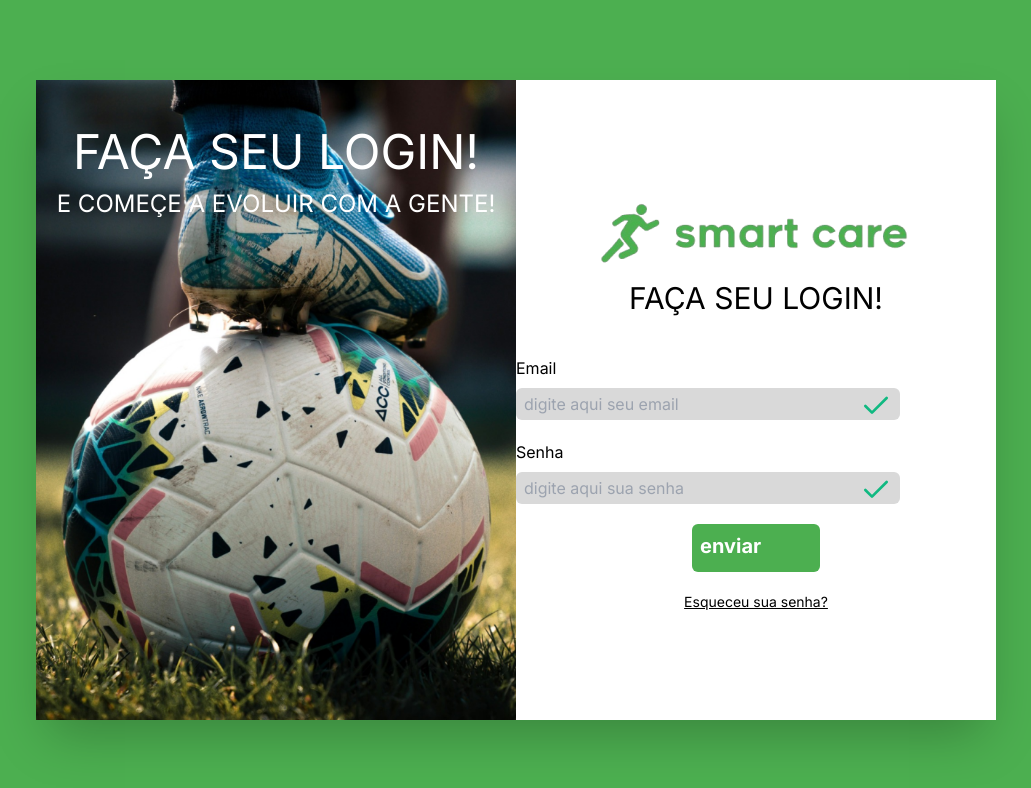
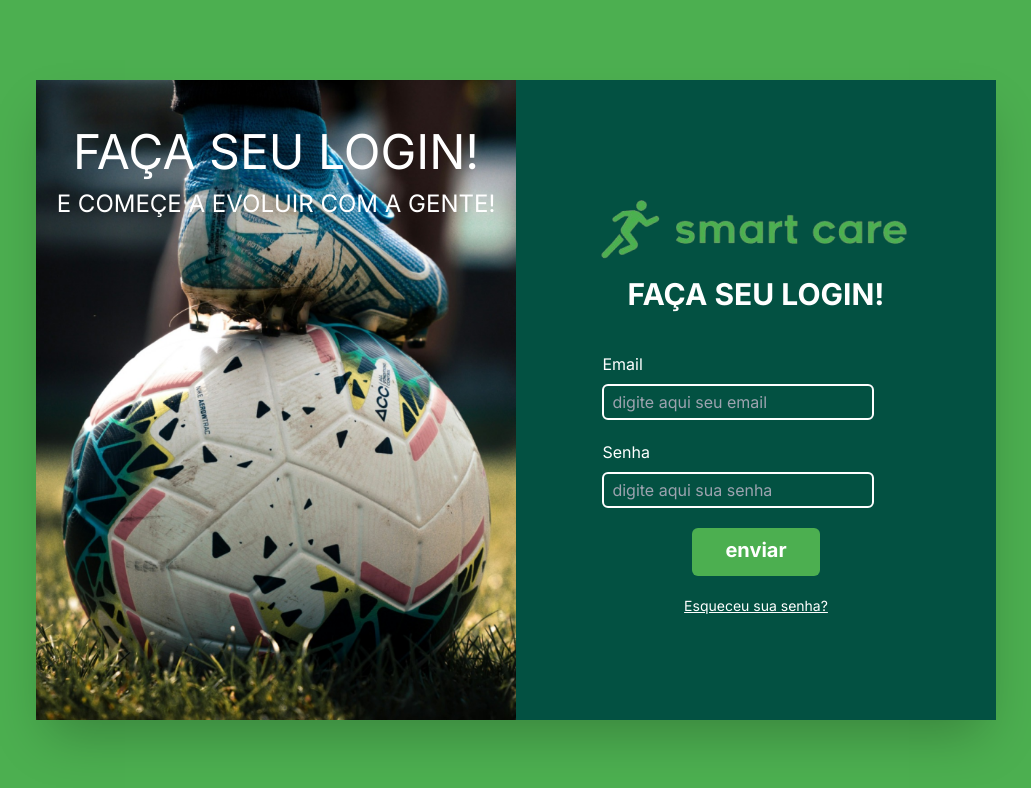
Before and after one commit to GustavoBordingnon123/SmartCare, a Next.js app: page /login in a window 1280 px wide. Shown: the top 788 px of the page, without its empty margins (124-1155 px from the left). Built offline with nearby package versions, Linux system fonts and the light colour scheme.

Commit message:
improve input validation

```diff
--- a/app/(routes)/(authenticated)/layout.tsx
+++ b/app/(routes)/(authenticated)/layout.tsx
@@ -3,6 +3,7 @@
 import React from 'react';
 import { Urbanist } from 'next/font/google';
 import Sidebar from '../../components/sideBar'
+import { CalendarCheck, Hospital, User, Utensils } from 'lucide-react';
 
 const font = Urbanist({ subsets: ['latin'] });
 
@@ -13,6 +14,14 @@ export default function RootLayout({
 }) {
   const [sideBarOpen, setSideBarOpen] = React.useState(true);
 
+  const items = [
+    { label: 'Perfil', href: '/profile', icon: <User /> },
+    { label: 'Agenda', href: '/agenda', icon: <CalendarCheck /> },
+    { label: 'Dieta', href: '/dieta', icon: <Utensils /> },
+    { label: 'Registros medicos', href: '/registros', icon: <Hospital /> },
+  ];
+
+
   return (
     <html lang="en">
       <body className={`${font.className}, flex gap-2 w-full bg-mediumBlue`}>
@@ -21,7 +30,7 @@ export default function RootLayout({
             className={`w-${sideBarOpen ? '[250px]' : '[64px]'}`}
             style={{ width: sideBarOpen ? '250px' : '64px', transition: 'width 0.5s' }}
           >
-            <Sidebar setSideBarOpen={setSideBarOpen} sideBarOpen={sideBarOpen} />
+            <Sidebar setSideBarOpen={setSideBarOpen} sideBarOpen={sideBarOpen} items={items} />
           </div>
           <div className="min-h-screen h-full w-[100%] bg-mediumBlue">
             {children}
--- a/app/(routes)/(authenticated)/profile/page.tsx
+++ b/app/(routes)/(authenticated)/profile/page.tsx
@@ -1,6 +1,5 @@
 import React from 'react'
-import Kawan from '@/public/kawan.jpg';
-
+import Kawan from '@/public/kawan.jpg'
 import Button from '@/app/components/ui/separator/button'
 import Separator from '@/app/components/ui/separator'
 
@@ -56,9 +55,18 @@ const Profile = () => {
 
           <div className='flex flex-col gap-5  items-center'>
 
-            <Button text='Salvar Mudanças' href='/profile' icon={<Pencil color='white'/>}/>
+            <Button
+              text='Salvar'
+              href='/profile'
+              icon={<Pencil color='white' />}
+            />
 
-            <Button text='Excluir conta' href='/profile' type='danger' icon={<TriangleAlert color='white'/>}/>
+            <Button
+              text='Excluir'
+              href='/profile'
+              type='danger'
+              icon={<TriangleAlert color='white'/>}
+            />
 
           </div>
 
--- a/app/(routes)/(authenticatedAdm)/adm/layout.tsx
+++ b/app/(routes)/(authenticatedAdm)/adm/layout.tsx
@@ -3,6 +3,7 @@
 import React from 'react';
 import { Urbanist } from 'next/font/google';
 import Sidebar from '@/app/components/sideBar';
+import { User } from 'lucide-react';
 
 const font = Urbanist({ subsets: ['latin'] });
 
@@ -13,6 +14,12 @@ export default function RootLayout({
 }) {
   const [sideBarOpen, setSideBarOpen] = React.useState(true);
 
+  const items = [
+    { label: 'Athletes', href: '/adm/athletes', icon: <User /> },
+    { label: 'Exercises Plans', href: '/adm/workoutPlans', icon: <User /> },
+    { label: 'Diets Plans', href: '/adm/workoutPlans', icon: <User /> },
+  ];
+
   return (
     <html lang="en">
       <body className={`${font.className}, flex gap-2 w-full bg-mediumBlue`}>
@@ -21,7 +28,7 @@ export default function RootLayout({
             className={`w-${sideBarOpen ? '[250px]' : '[64px]'}`}
             style={{ width: sideBarOpen ? '250px' : '64px', transition: 'width 0.5s' }}
           >
-            <Sidebar setSideBarOpen={setSideBarOpen} sideBarOpen={sideBarOpen} />
+            <Sidebar setSideBarOpen={setSideBarOpen} sideBarOpen={sideBarOpen} items={items} />
           </div>
           <div className="min-h-screen h-full w-[100%] bg-mediumBlue">
             {children}
--- a/app/(routes)/(authenticatedAdm)/adm/newAthlete/page.tsx
+++ b/app/(routes)/(authenticatedAdm)/adm/newAthlete/page.tsx
@@ -10,21 +10,22 @@ const Profile = () => {
     const inputCampos = [
       {
         text: 'Nome',
-        regex: undefined
+        regex:  /^[a-zA-Z]{3,}$/
       },
       {
         text: 'Email',
-        regex:undefined
+        regex: /^[^\s@]+@[^\s@]+\.[^\s@]+$/
       },
       {
         text: 'Cpf',
-        regex:undefined
+        regex: /^\d{3}\.\d{3}\.\d{3}-\d{2}$/
       },
       {
         text: 'Primeira senha',
         regex: /^(?=.*\d)(?=.*[a-z])(?=.*[A-Z])(?=.*[$*&@#])[0-9a-zA-Z$*&@#]{8,}$/
       },
-    ]
+    ];
+
 
     return (
       <div className="flex flex-col gap-5 mx-10 py-8">
@@ -33,7 +34,7 @@ const Profile = () => {
                 <p className='text-3xl font-extrabold text-white'>Crie um novo atleta</p>
             </div>
 
-            <div className='flex gap-5 flex-col justify-center items-start ml-5 mt-5 w-full'>
+            <div className='flex gap-5 flex-col justify-start items-start ml-5 mt-5 w-full'>
                 {inputCampos.map((opcao, index) => (
                   <Input
                     label={`${opcao.text}`}
--- a/app/(routes)/(public)/login/page.tsx
+++ b/app/(routes)/(public)/login/page.tsx
@@ -9,7 +9,7 @@ const LoginPage = () => {
 
     return (
         <div className="h-screen w-screen flex items-center justify-center bg-[#4CAF50]">
-            <div className='flex h-[80%] shadow-2xl rounded-xl  w-3/4'>
+            <div className='flex h-[80%] shadow-2xl  w-3/4'>
 
                 <section
                     className='w-full flex flex-col items-center pt-12 gap-3'
@@ -19,18 +19,20 @@ const LoginPage = () => {
                     <p className="text-2xl uppercase text-white">e começe a evoluir com a gente!  </p>
                 </section>
 
-                <section className='flex flex-col items-center justify-center gap-5 bg-[#FFFFFF] w-full'>
+                <section className='flex flex-col items-center justify-center gap-5 bg-darkGreen w-full'>
                     <div className="flex  items-center justify-center flex-col gp-2 mb-5">
                         <Image
                             src={logo}
                             alt="logo"
                         />
-                        <p className="text-3xl uppercase text-black">Faça seu Login!</p>
+                        <p className="text-3xl uppercase text-white font-bold">Faça seu Login!</p>
                     </div>
-                    <Input label="Email" placeholder="digite aqui seu email"/>
-                    <Input label="Senha" placeholder="digite aqui sua senha"/>
+                    <div className="w-[80%] flex flex-col justify-center items-center gap-5">
+                        <Input label="Email" placeholder="digite aqui seu email"/>
+                        <Input label="Senha" placeholder="digite aqui sua senha"/>
+                    </div>
                     <Button  text="enviar" width={300} href="/profile"/>
-                    <a className="text-gray-500 text-sm underline cursor-pointer">Esqueceu sua senha?</a>
+                    <a className="text-gray-500 text-sm underline cursor-pointer text-white">Esqueceu sua senha?</a>
                 </section>
 
             </div>
--- a/app/components/ui/separator/button/index.tsx
+++ b/app/components/ui/separator/button/index.tsx
@@ -11,16 +11,12 @@ interface ButtonProps {
     icon?: any;
 }
 
-const Button = ({ text, width, onClick, href, type = 'default', icon }: ButtonProps) => {
+const Button = ({ text, width, onClick, href, type = 'default', icon,  }: ButtonProps) => {
     const router = useRouter();
 
     const buttonClasses = `text-white ${
         type === 'danger' ? 'bg-red-500' : type === 'success' ? 'bg-green' : 'bg-[#4CAF50]'
     }`;
-
-    const hoverToggle = `hover:bg-transparent hover:border-2 transition-colors duration-500 ${
-        type === 'danger' ? 'hover:border-red-500' : type === 'success' ? 'hover:border-green-500' : 'hover:border-[#4CAF50]'
-    }`
 
     const handleClick = () => {
         if (href) {
@@ -32,23 +28,14 @@ const Button = ({ text, width, onClick, href, type = 'default', icon }: ButtonPr
 
     return (
         <a
-         className={`${buttonClasses} overflow-hidden w-32 p-2 h-12 text-white border-none rounded-md text-xl font-bold cursor-pointer relative z-10 group`}
+         className={`
+            ${buttonClasses} overflow-hidden min-w-32 p-2 h-12 text-white border-none rounded-md text-xl font-bold
+            cursor-pointer relative z-10 group text-center flex gap-2 justify-center hover:opacity-[0.8]`
+          }
          onClick={handleClick}
         >
         {text}
         {icon}
-        <span
-          className="absolute w-36 h-32 -top-8 -left-2 bg-sky-200 rotate-12 transform scale-x-0 group-hover:scale-x-100 transition-transform group-hover:duration-500 duration-1000 origin-right"
-        ></span>
-        <span
-          className="absolute w-36 h-32 -top-8 -left-2 bg-sky-400 rotate-12 transform scale-x-0 group-hover:scale-x-100 transition-transform group-hover:duration-700 duration-700 origin-right"
-        ></span>
-        <span
-          className="absolute w-36 h-32 -top-8 -left-2 bg-sky-600 rotate-12 transform scale-x-0 group-hover:scale-x-100 transition-transform group-hover:duration-1000 duration-500 origin-right"
-        ></span>
-        <span
-          className="group-hover:opacity-100 group-hover:duration-1000 duration-100 opacity-0 absolute top-2.5 left-6 z-10"
-          >{text}</span>
       </a>
 
 
--- a/app/components/ui/separator/input/index.tsx
+++ b/app/components/ui/separator/input/index.tsx
@@ -7,47 +7,51 @@ interface InputProps {
     label: string;
     placeholder: string;
     regex?: RegExp;
-    icon?:any;
     labelColor?: string;
 }
 
-const Input = ({ label, placeholder, regex, labelColor = "black" }: InputProps) => {
+const Input = ({ label, placeholder, regex}: InputProps) => {
     const [inputValue, setInputValue] = useState<string>("");
-    const [isValid, setIsValid] = useState<boolean>(true);
+    const [isRegexValid, setIsRegexValid] = useState<boolean>(false);
+    const [isValidating, setIsValidating] = useState<boolean>(false);
 
     const handleChange = (event: React.ChangeEvent<HTMLInputElement>) => {
         const { value } = event.target;
         setInputValue(value);
 
         if (regex) {
-            setIsValid(regex.test(value));
+            setIsValidating(true);
+            setIsRegexValid(regex.test(value));
+        } else {
+            setIsValidating(false);
         }
-
     };
 
     return (
-        <div className="flex flex-col gap-2 w-full">
-            <label htmlFor={label} className={`text-${labelColor}`}>
+        <div className="flex flex-col gap-2 w-[80%]">
+            <label htmlFor={label} className={`
+                 ${isValidating && isRegexValid ? "text-emerald-500" : isValidating ? "text-red-500" : "text-white"}
+            `}>
                 {label}
             </label>
-            <div className="flex w-full gap-2">
+            <div className="flex w-full gap-2 ">
                 <input
                     id={label}
                     placeholder={placeholder}
                     value={inputValue}
                     onChange={handleChange}
-                    className={`bg-[#D9D9D9] w-[80%] rounded-md py-1 px-2 text-black border-2 ${
-                        !isValid ? "border-red-500" : "border-none"
-                    }`}
+                    className={`bg-transparent w-full rounded-md py-1 px-2 text-black border-2 focus:outline-none
+                        ${isValidating && isRegexValid ? "border-emerald-500" : isValidating ? "border-red-500" : "border-white"}
+                        ${isValidating && isRegexValid ? "text-emerald-500" : isValidating ? "text-red-500" : "text-white"}
+                        ${isValidating && isRegexValid ? "focus: border-emerald-500" : isValidating ? "focus: border-red-500" : "none"}
+                        `}
                 />
-                {!isValid ? (
-                    <X  size={32} className="relative right-12 top-[2px] text-red-500"/>
-                ): (
-                    <Check  size={32} className="relative right-12 top-[2px] text-emerald-500"/>
-                )
-                }
+                {isValidating && isRegexValid ? (
+                    <Check size={32} className="relative right-12 top-[2px] text-emerald-500" />
+                ) : isValidating ? (
+                    <X size={32} className="relative right-12 top-[2px] text-red-500" />
+                ) : <X size={32} className="opacity-0" />}
             </div>
-
         </div>
     );
 };
```
Also changed, not shown: app/components/sideBar/index.tsx (+9 -8 lines).
